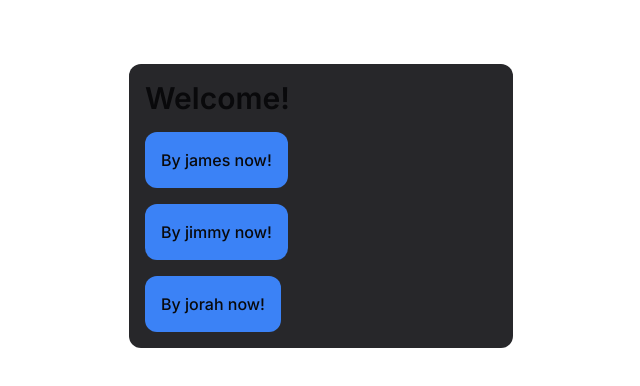
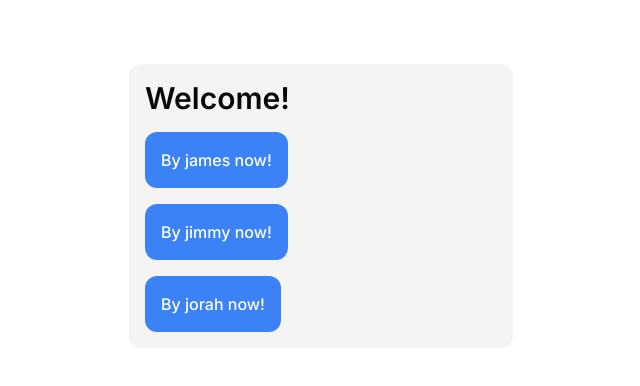
Before and after one commit to jorahty/available-seats, a Next.js app: page / in a window 1280 px wide. Shown: the top 386 px of the page, without its empty margins (319-959 px from the left). Built offline with nearby package versions, Linux system fonts and the light colour scheme.

Commit message:
use prettier-plugin-tailwindcss

```diff
--- a/app/page.tsx
+++ b/app/page.tsx
@@ -2,10 +2,10 @@ const names = ['james', 'jimmy', 'jorah'];
 
 export default function Home() {
   return (
-    <div className="max-w-sm mx-auto my-16 bg-zinc-800 p-4 rounded-xl flex gap-4 flex-wrap flex-col items-start">
+    <div className="mx-auto my-16 flex max-w-sm flex-col flex-wrap items-start gap-4 rounded-xl bg-secondary p-4">
       <h1 className="text-3xl font-semibold">Welcome!</h1>
       {names.map((name) => (
-        <button className="bg-blue-500 p-4 rounded-xl font-medium hover:opacity-80 active:bg-white">
+        <button className="rounded-xl bg-blue-500 p-4 font-medium text-white hover:opacity-80 active:bg-white">
           By {name} now!
         </button>
       ))}
--- a/package.json
+++ b/package.json
@@ -27,6 +27,8 @@
     "eslint": "^8",
     "eslint-config-next": "14.1.0",
     "postcss": "^8",
+    "prettier": "^3.2.5",
+    "prettier-plugin-tailwindcss": "^0.5.11",
     "tailwindcss": "^3.3.0",
     "typescript": "^5"
   }
```
Also changed, not shown: 2 other files (tests, documents, lock files or other folders).
